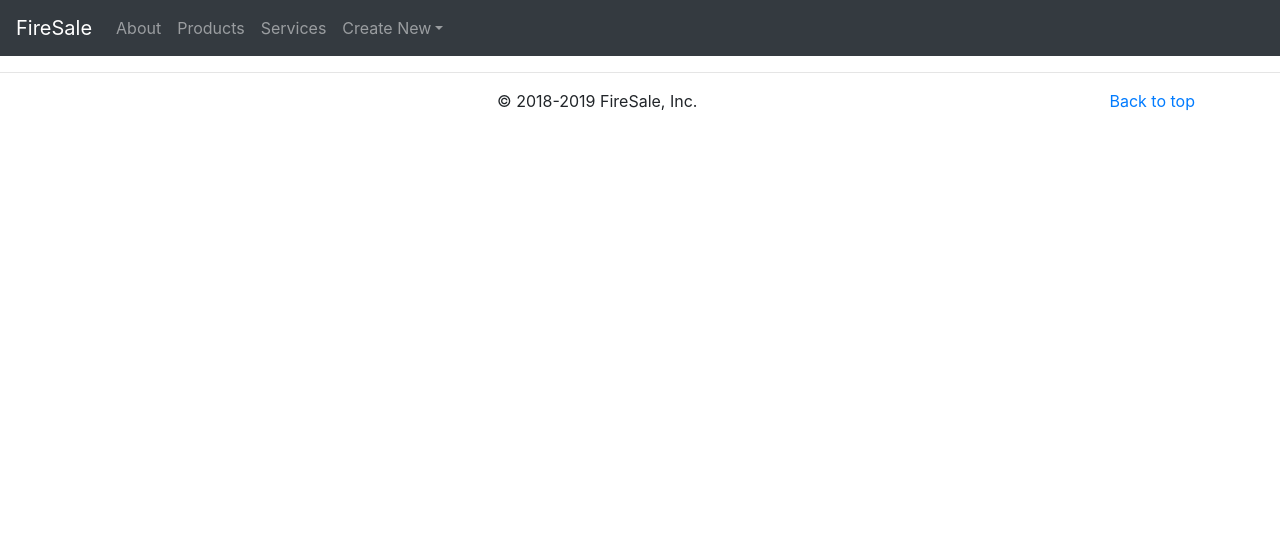
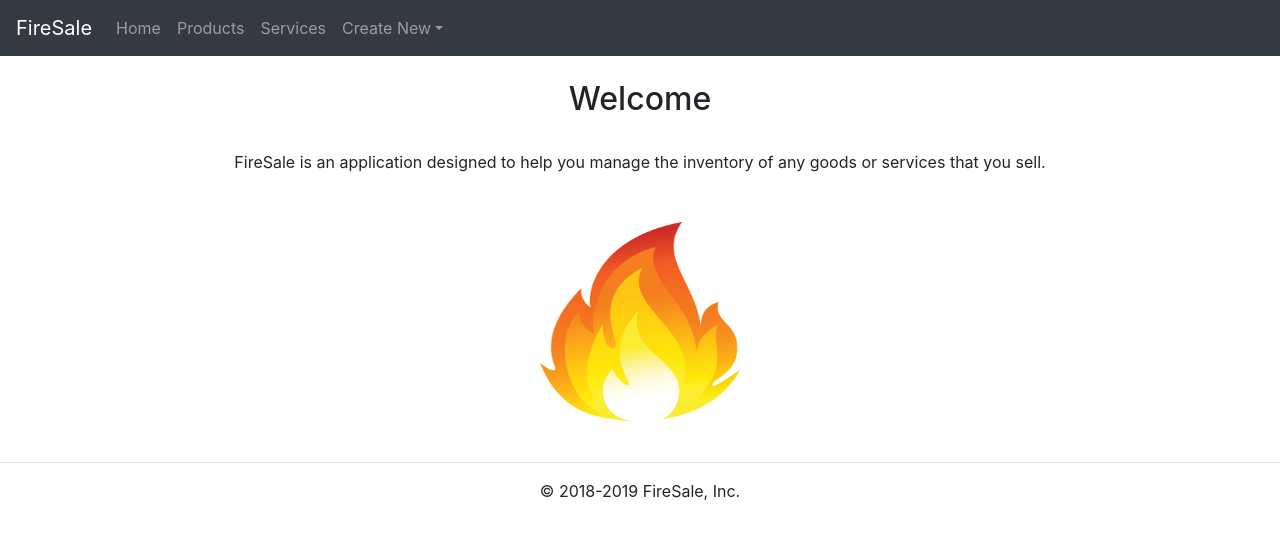
Before and after one commit to ivanichenkoserg/sitejet-clientTemp, a React (Create React App) app: page / in a window 1280 px wide. Shown: the top 538 px of the page. Built offline with nearby package versions, Linux system fonts and the light colour scheme; no server answers.

Commit message:
removed props from footer

```diff
--- a/src/App.js
+++ b/src/App.js
@@ -10,7 +10,7 @@ import Services from './containers/Services'
 import NavBar from './components/NavBar'
 import { BrowserRouter as Router, Route } from 'react-router-dom';
 import Footer from './components/Footer'
-import About from './components/About'
+import Home from './components/Home'
 
 
 class App extends Component {
@@ -27,7 +27,7 @@ class App extends Component {
       <Router>
         <React.Fragment>
           <NavBar />
-          <Route exact path="/about" component={About} />
+          <Route exact path="/" component={Home} />
           <Route exact path="/products" component={Products} />
           <Route exact path="/services" component={Services} />
           <Route exact path="/product/new" component={ProductForm} />
--- a/src/components/Footer.js
+++ b/src/components/Footer.js
@@ -8,7 +8,6 @@ class Footer extends Component {
     <footer className="footer">
     <hr />
     <main role="main" className="container">
-        <p className="float-right"><a href="/" >Back to top</a></p>
         <p align="center">&copy; 2018-2019 FireSale, Inc.</p>
     </main>
     </footer>
--- a/src/components/About.js
+++ b/src/components/Home.js
@@ -1,13 +1,13 @@
 import React, { Component } from 'react';
 import image from './FireTransparentBackground.png';
 
-class About extends Component {
+class Home extends Component {
 
     render() {
       return (
-        <main role="main" class="container" align="left">
+        <main role="main" class="container" align="center">
           <br />
-        <h2>About</h2>
+        <h2>Welcome</h2>
           <br />
             FireSale is an application designed to help you manage the inventory of any goods or services that you sell.
           <div align="center">
@@ -22,4 +22,4 @@ class About extends Component {
 
   }
 
-  export default About;
+  export default Home;
--- a/src/components/NavBar.js
+++ b/src/components/NavBar.js
@@ -12,7 +12,7 @@ class NavBar extends Component {
         <Navbar.Toggle aria-controls="basic-navbar-nav" />
         <Navbar.Collapse id="basic-navbar-nav">
             <Nav className="top-nav-bar">
-                <Nav.Link href="/about">About</Nav.Link>
+                <Nav.Link href="/">Home</Nav.Link>
                 <Nav.Link href="/products">Products</Nav.Link>
                 <Nav.Link href="/services">Services</Nav.Link>
                 <NavDropdown title="Create New" id="basic-nav-dropdown">
```
Also changed, not shown: src/logo.svg (deleted).
